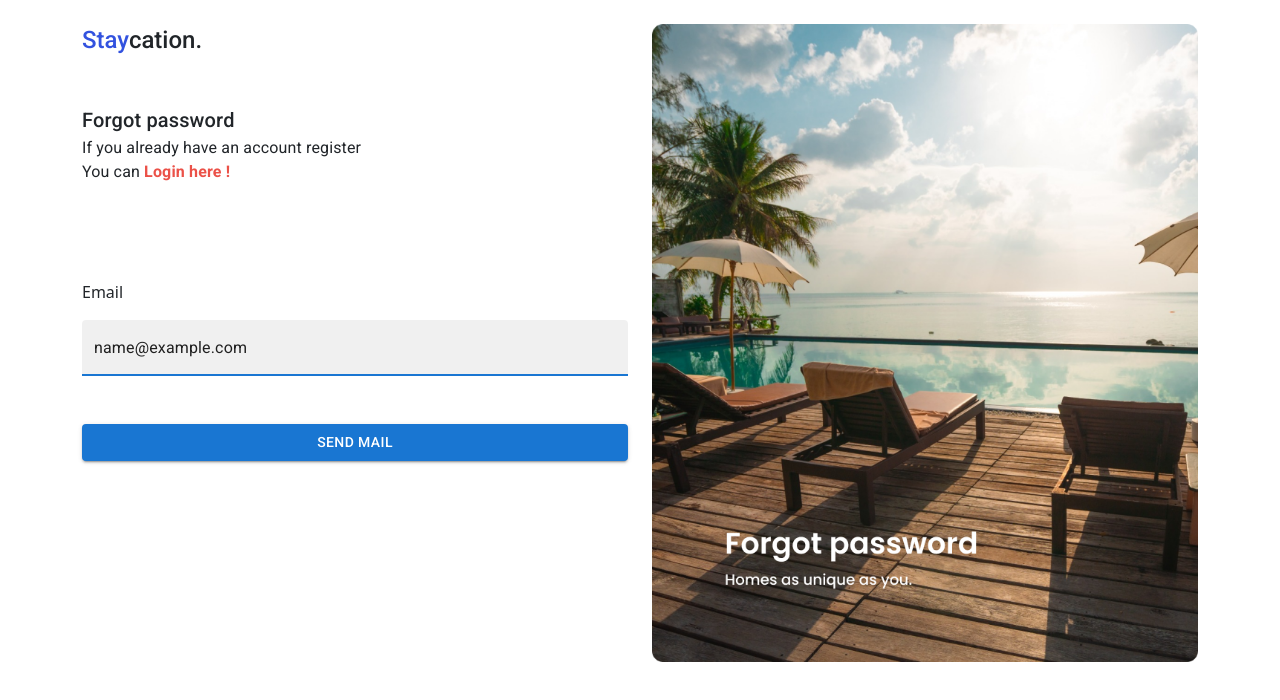
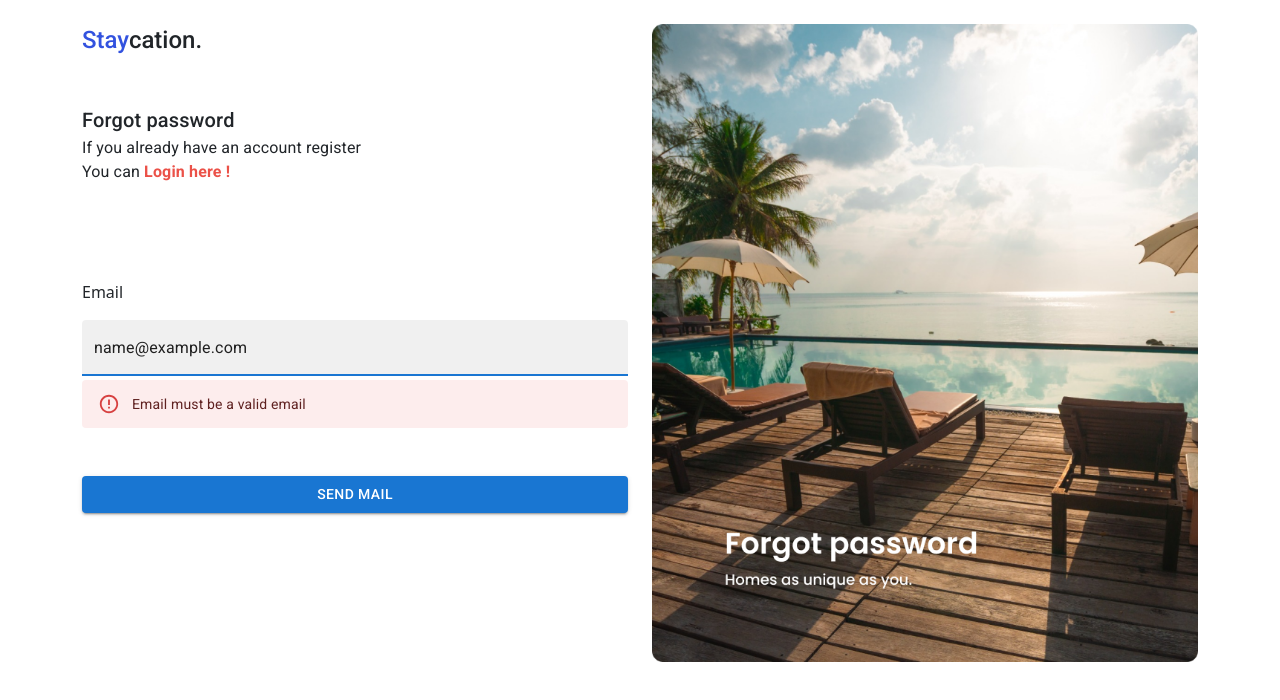
Before and after one commit to Elias-lap/Hotel-Management-System, a React (Vite) app: page /forgot-Pass in a window 1280 px wide. Both pictures are taken after typing "name@example.com" into the empty fields and a click on the button "SEND MAIL". Shown: the top 700 px of the page. Built offline with nearby package versions, Linux system fonts and the light colour scheme.

Commit message:
scend updata forgot pass commit

```diff
--- a/src/AuthModule/Components/ForgotPassword/ForgotPassword.tsx
+++ b/src/AuthModule/Components/ForgotPassword/ForgotPassword.tsx
@@ -111,9 +111,9 @@ export default function ForgotPassword() {
                       },
                     })}
                   />
-                  {errors.phoneNumber && (
+                  {errors.email && (
                     <Alert className=" mt-1" severity="error">
-                      {errors.phoneNumber.message?.toString()}
+                      {errors.email.message?.toString()}
                     </Alert>
                   )}
                 </FormControl>
```
